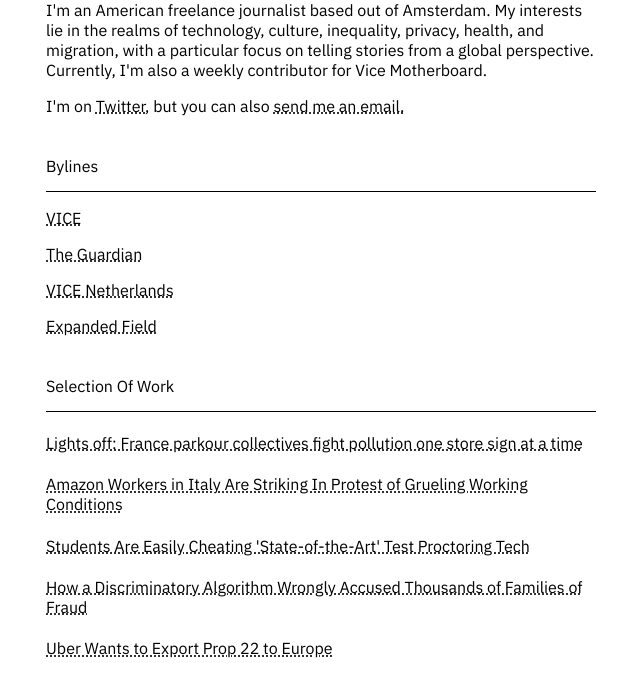
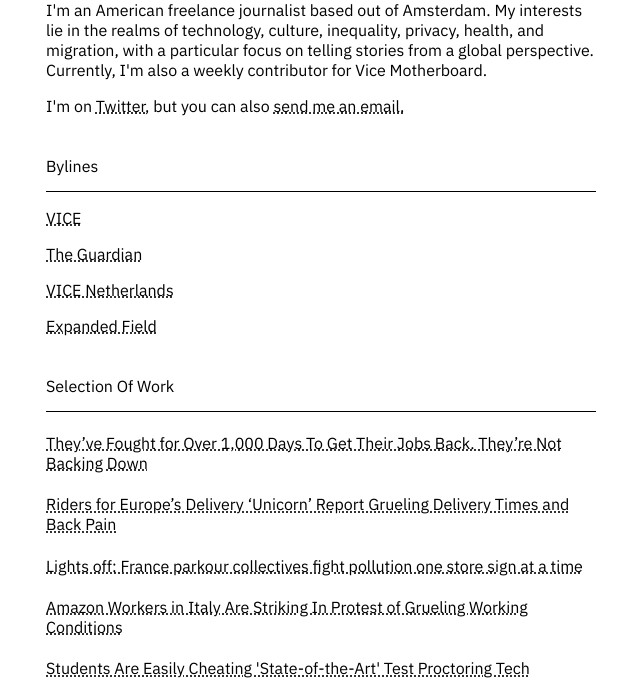
Before and after one commit to gheghi18/Portfolio, a plain HTML site: page index.html in a window 1280 px wide. Shown: the part 85-767 px from the top of the page, without its empty margins (319-959 px from the left). Drawn offline with Linux system fonts and the light colour scheme.

Commit message:
Update index.html

```diff
--- a/index.html
+++ b/index.html
@@ -38,6 +38,13 @@
 
                 <div id="workContainer">
                     <h3 class="sectionTitle">Selection Of Work</h3>
+                    <div class="article">
+                        <h4 class="article-title"><a href="https://www.vice.com/en/article/7kvepa/theyve-fought-for-over-1000-days-to-get-their-jobs-back-theyre-not-backing-down" target="_blank">They’ve Fought for Over 1,000 Days To Get Their Jobs Back. They’re Not Backing Down
+</a></h4>
+                    </div>
+                    <div class="article">
+                        <h4 class="article-title"><a href="https://www.vice.com/en/article/7kv89q/riders-for-europes-delivery-unicorn-report-grueling-delivery-times-and-back-pain" target="_blank">Riders for Europe’s Delivery ‘Unicorn’ Report Grueling Delivery Times and Back Pain</a></h4>
+                    </div>
                     <div class="article">
                         <h4 class="article-title"><a href="https://www.theguardian.com/world/2021/mar/17/lights-off-france-parkour-collectives-fight-pollution-one-store-sign-at-a-time" target="_blank">Lights off: France parkour collectives fight pollution one store sign at a time</a></h4>
                     </div>
```
